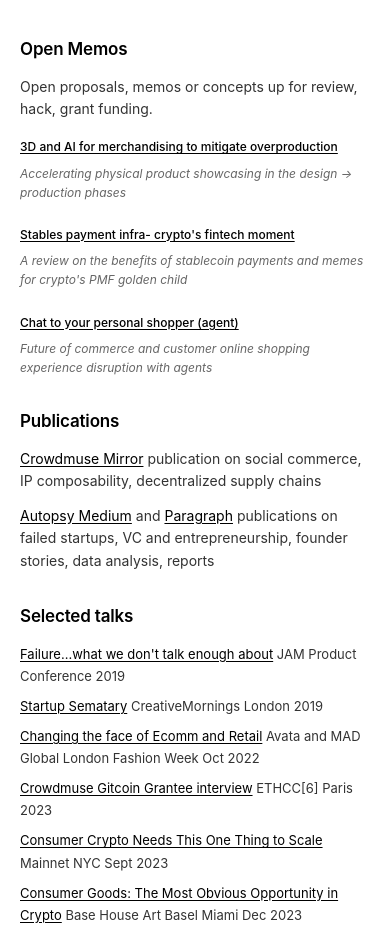
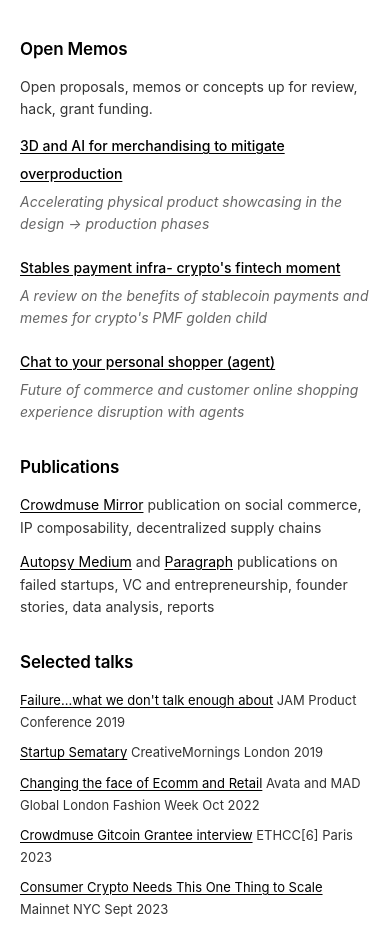
Before and after one commit to mmazco/website, a Next.js app: page / in a window 390 px wide. Shown: the part 782-1713 px from the top of the page. Built offline with nearby package versions, Linux system fonts and the light colour scheme.

Commit message:
Make memo section font sizes consistent with project descriptions

```diff
--- a/app/globals.css
+++ b/app/globals.css
@@ -141,7 +141,7 @@ body {
 }
 
 .memos-intro {
-  font-size: 14px;
+  font-size: 15px;
   color: #666;
 }
 
@@ -277,7 +277,7 @@ body {
 
 .memo-item a {
   font-weight: 500;
-  font-size: 14px;
+  font-size: 15px;
 }
 
 .memo-item .memo-description,
@@ -285,7 +285,7 @@ body {
   margin-top: 4px;
   margin-bottom: 0;
   color: #666;
-  font-size: 14px;
+  font-size: 15px;
   font-style: italic;
 }
 
@@ -550,15 +550,15 @@ body {
   }
 
   .memo-item .memo-desc {
-    font-size: 13px;
+    font-size: 15px;
   }
 
   .memo-item a {
-    font-size: 13px;
+    font-size: 15px;
   }
 
   .memos-intro {
-    font-size: 13px;
+    font-size: 15px;
   }
 
   .talks-list li {
@@ -691,15 +691,15 @@ body {
   }
 
   .memo-item .memo-desc {
-    font-size: 12px;
+    font-size: 14px;
   }
 
   .memo-item a {
-    font-size: 12px;
+    font-size: 14px;
   }
 
   .memos-intro {
-    font-size: 12px;
+    font-size: 14px;
   }
 
   .talks-list li {
```
